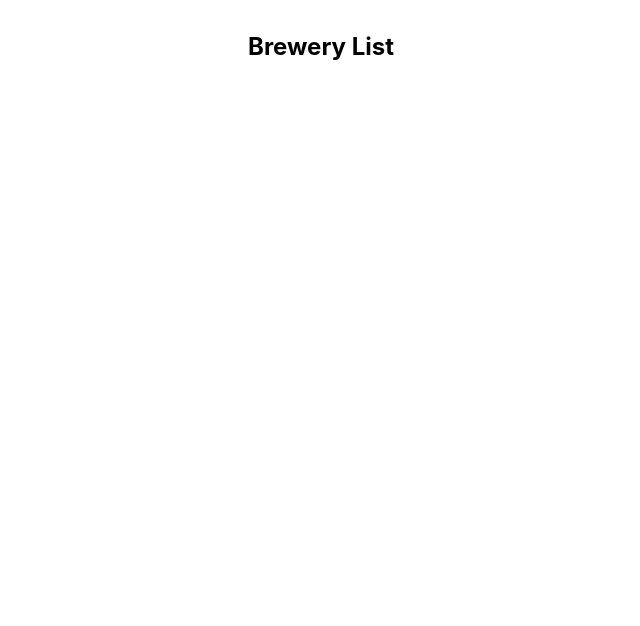
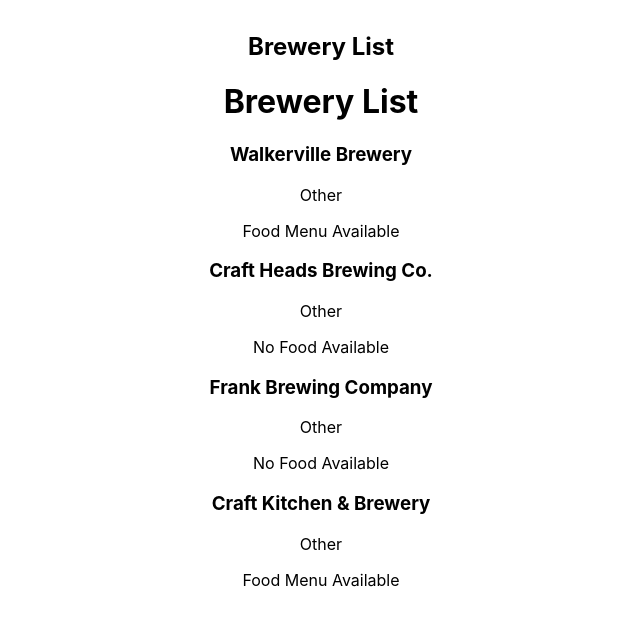
Before and after one commit to mathewhaug/BreweryFinderMad307, an Angular app: page / in a window 1280 px wide. Shown: the top 626 px of the page, without its empty margins (319-959 px from the left). Built offline with nearby package versions, Linux system fonts and the light colour scheme.

Commit message:
Week 3 Completed without styling - Still TODO

```diff
--- a/src/app/Components/brewery-card/brewery-card.html
+++ b/src/app/Components/brewery-card/brewery-card.html
@@ -1 +1,20 @@
-<p>brewery-card works!</p>
+<div class="brewery-card" (click) = toggle()>
+  <h3>{{brewery().name}}</h3>
+  @switch (brewery().breweryType){
+    @case ('micro') { <span class="badge micro">Micro</span> }
+    @case ('brewpub') { <span class="brew pub"> Brewpub </span>}
+    @case ('large') { <span class="large">Large </span>}
+    @default { <span class ="badge">Other</span> }
+  }
+
+  @if (brewery().hasFoodMenu) {
+    <p>Food Menu Available</p>
+  } @else {
+    <p>No Food Available</p>
+  }
+  @if (expanded) {
+    <p>{{brewery().city}}</p>
+    <p>{{brewery().breweryType}}</p>
+  }
+
+</div>
--- a/src/app/Components/brewery-card/brewery-card.ts
+++ b/src/app/Components/brewery-card/brewery-card.ts
@@ -1,4 +1,4 @@
-import { Component, input } from '@angular/core';
+import { Component, input, output } from '@angular/core';
 import { Brewery } from '../../shared/models/brewery';
 
 @Component({
@@ -8,5 +8,18 @@
   templateUrl: './brewery-card.html',
 })
 export class BreweryCard {
+  //Two way data binding
   brewery = input.required<Brewery>();
+  //Boolean to track if the card was clicked on
+  expanded = false
+  opened = output<Brewery>()
+
+  toggle(): void {
+    this.expanded = !this.expanded
+    this.opened.emit(this.brewery())
+  }
+
+
+
+
 }
--- a/src/app/Components/brewery-list/brewery-list.html
+++ b/src/app/Components/brewery-list/brewery-list.html
@@ -1,8 +1,11 @@
 <h1>Brewery List</h1>
 
-<div class = "test">
+<div class = "brewery-list">
 @for (breweries of breweryList ; track breweries.id) {
-  <app-brewery-card ></app-brewery-card>
+  <app-brewery-card
+    [brewery]="breweries"
+    (opened) = "onBreweryOpened($event)"
+  ></app-brewery-card>
 }
 @empty{
   <p>No breweries to show</p>
--- a/src/app/Components/brewery-list/brewery-list.ts
+++ b/src/app/Components/brewery-list/brewery-list.ts
@@ -33,4 +33,10 @@
       hasFoodMenu: true,
     },
   ];
+
+  // Let the parent component react to a card being opened
+  onBreweryOpened(brewery: Brewery): void {
+    //Place holder for now
+    console.warn("Opened: ", brewery.name )
+  }
 }
--- a/src/app/app.html
+++ b/src/app/app.html
@@ -2,5 +2,5 @@
   <h2>Brewery List</h2>
 
 
-
+  <app-brewery-list></app-brewery-list>
 </div>
--- a/src/app/app.ts
+++ b/src/app/app.ts
@@ -1,15 +1,15 @@
 import { Component } from '@angular/core';
 import { Brewery } from './shared/models/brewery';
+import { BreweryList } from './Components/brewery-list/brewery-list';
 
 @Component({
   selector: 'app-root',
   styleUrl: './app.css',
   templateUrl: './app.html',
+  imports: [BreweryList],
 })
 export class App {
   protected title = 'Brewery Explorer';
-
-
 
   protected toggleFoodMenu(brewery: Brewery): void {
     brewery.hasFoodMenu = !brewery.hasFoodMenu;
```
